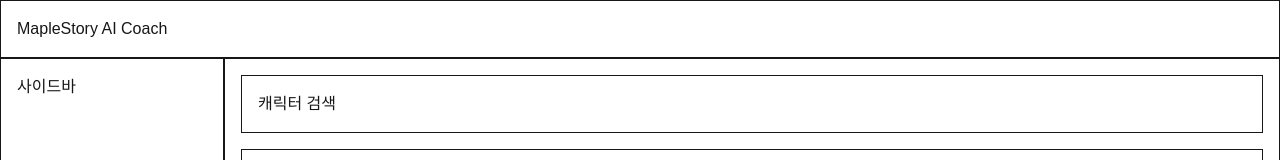
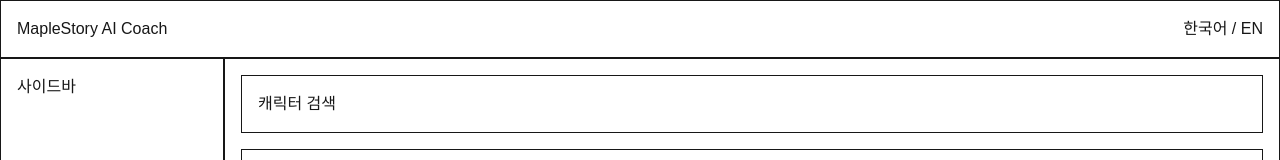
Before and after one commit to hyunsim07/maplestory-ai-coach, a Next.js app in the folder frontend/: page / in a window 1280 px wide. Shown: the top 160 px of the page. Built offline with nearby package versions, Linux system fonts and the light colour scheme.

Commit message:
refactor: extract Header and Sidebar into components

```diff
--- a/frontend/app/page.tsx
+++ b/frontend/app/page.tsx
@@ -1,12 +1,13 @@
+import Header from "@/components/Header";
+import Sidebar from "@/components/Sidebar";
+
 export default function Home() {
   return (
     <div className="flex min-h-screen flex-col">
-      <header className="border p-4">
-        <h1>MapleStory AI Coach</h1>
-      </header>
+      <Header />
 
       <div className="flex flex-1">
-        <aside className="w-56 border p-4">사이드바</aside>
+        <Sidebar />
 
         <main className="flex flex-1 flex-col gap-4 border p-4">
           <section className="border p-4">캐릭터 검색</section>
--- /dev/null
+++ b/frontend/components/Header.tsx
@@ -0,0 +1,8 @@
+export default function Header() {
+  return (
+    <header className="flex items-center justify-between border p-4">
+      <h1>MapleStory AI Coach</h1>
+      <span>한국어 / EN</span>
+    </header>
+  );
+}
--- /dev/null
+++ b/frontend/components/Sidebar.tsx
@@ -0,0 +1,5 @@
+export default function Sidebar() {
+  return (
+    <aside className="w-56 border p-4">사이드바</aside>
+  );
+}
```
Also changed, not shown: 1 other file (tests, documents, lock files or other folders).
